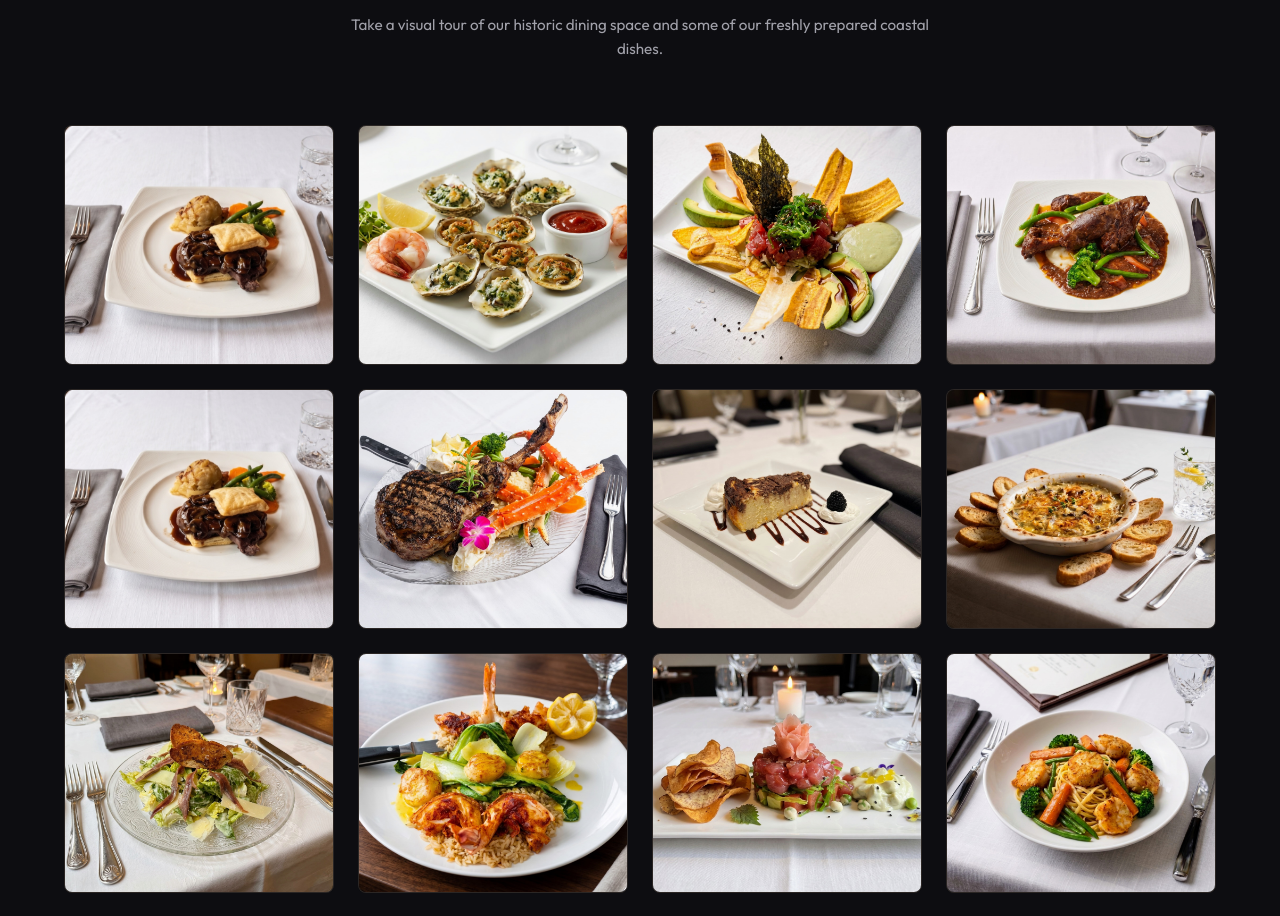
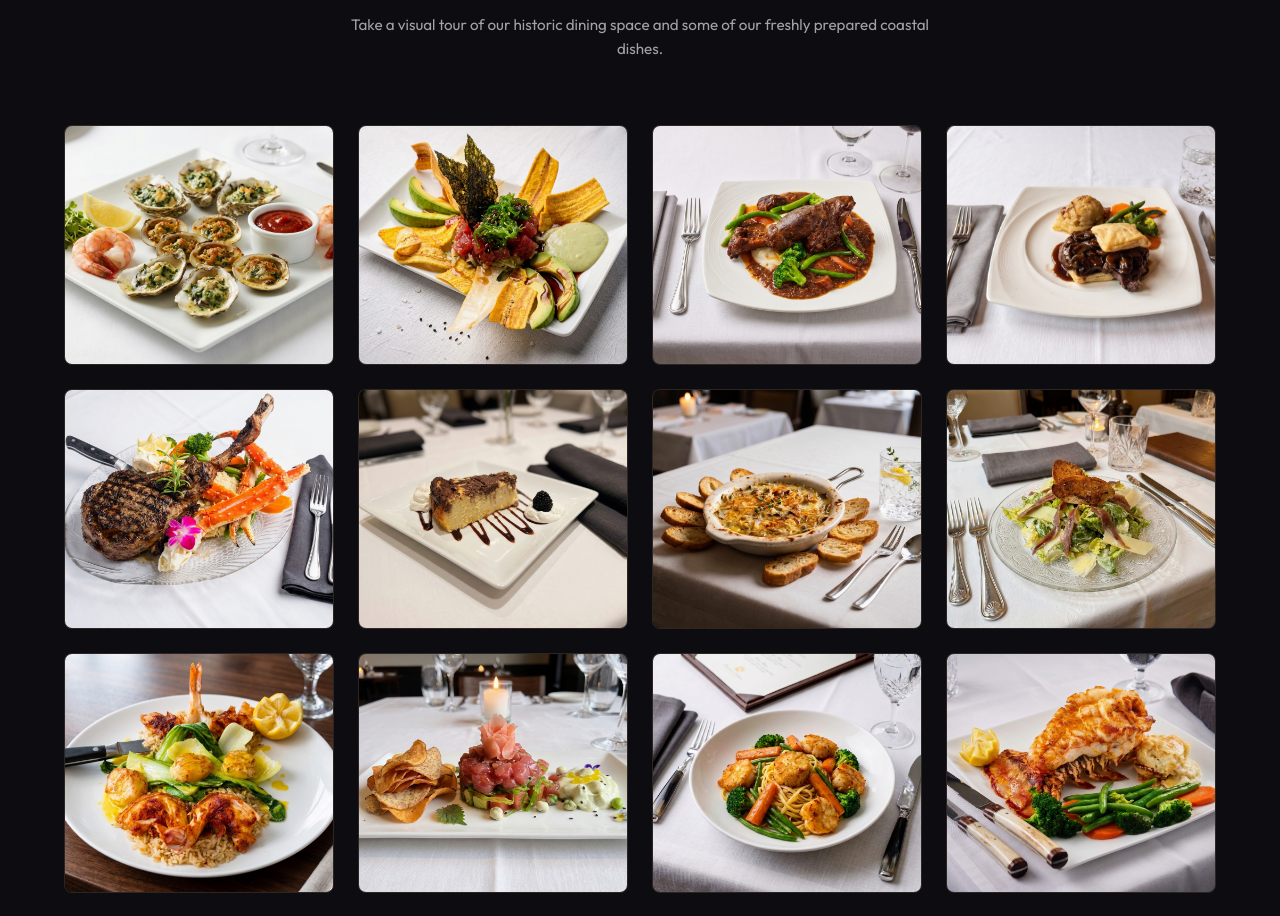
Before and after one commit to xxPhilllxx/cafe-de-marco-wesbite, a React (Vite) app: page / in a window 1280 px wide. Shown: the part 3921-4837 px from the top of the page. Built offline with nearby package versions, Linux system fonts and the light colour scheme; a web font is replaced by a local one.

Commit message:
Fix duplicate gallery steak image and import missing X icon in MenuSection.jsx

```diff
--- a/src/assetsConfig.js
+++ b/src/assetsConfig.js
@@ -57,7 +57,6 @@ export const restaurantConfig = {
       "/images/menu_sheet.jpeg"
     ],
     gallery: [
-      "/images/hero_1.png",
       "/images/hero_2.png",
       "/images/hero_3.png",
       "/images/about.png",
--- a/src/components/MenuSection.jsx
+++ b/src/components/MenuSection.jsx
@@ -1,5 +1,5 @@
 import React, { useState } from 'react';
-import { Download, FileText, CheckCircle, Upload, Eye } from 'lucide-react';
+import { Download, FileText, CheckCircle, Upload, Eye, X } from 'lucide-react';
 import { restaurantConfig } from '../assetsConfig';
 
 export default function MenuSection() {
```
